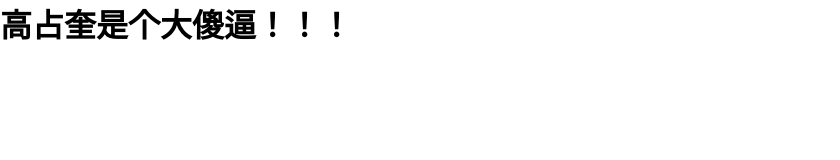
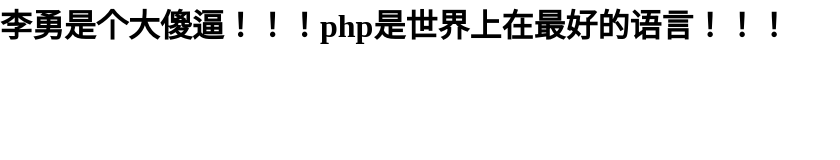
Before and after one commit to weblmz/weblmz.github.com, a plain HTML site: page index.html in a window 1280 px wide. Shown: the whole page, without its empty margins (0-840 px from the left). Drawn offline with Linux system fonts and the light colour scheme.

Commit message:
Update index.html

```diff
--- a/index.html
+++ b/index.html
@@ -17,6 +17,6 @@
         </style>
     </head>
     <body>
-        <h1>高占奎是个大傻逼！！！</h1>
+        <h1>李勇是个大傻逼！！！php是世界上在最好的语言！！！</h1>
     </body>
 </html>
```
